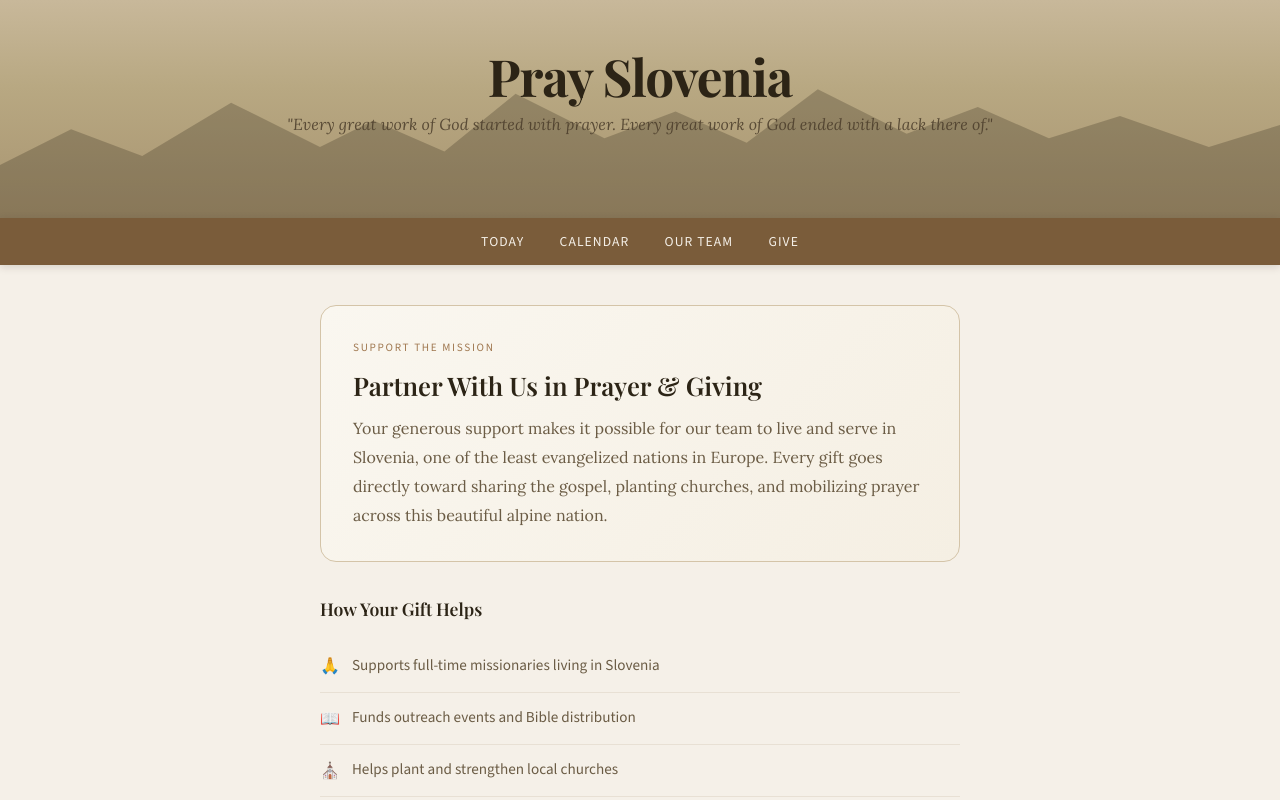
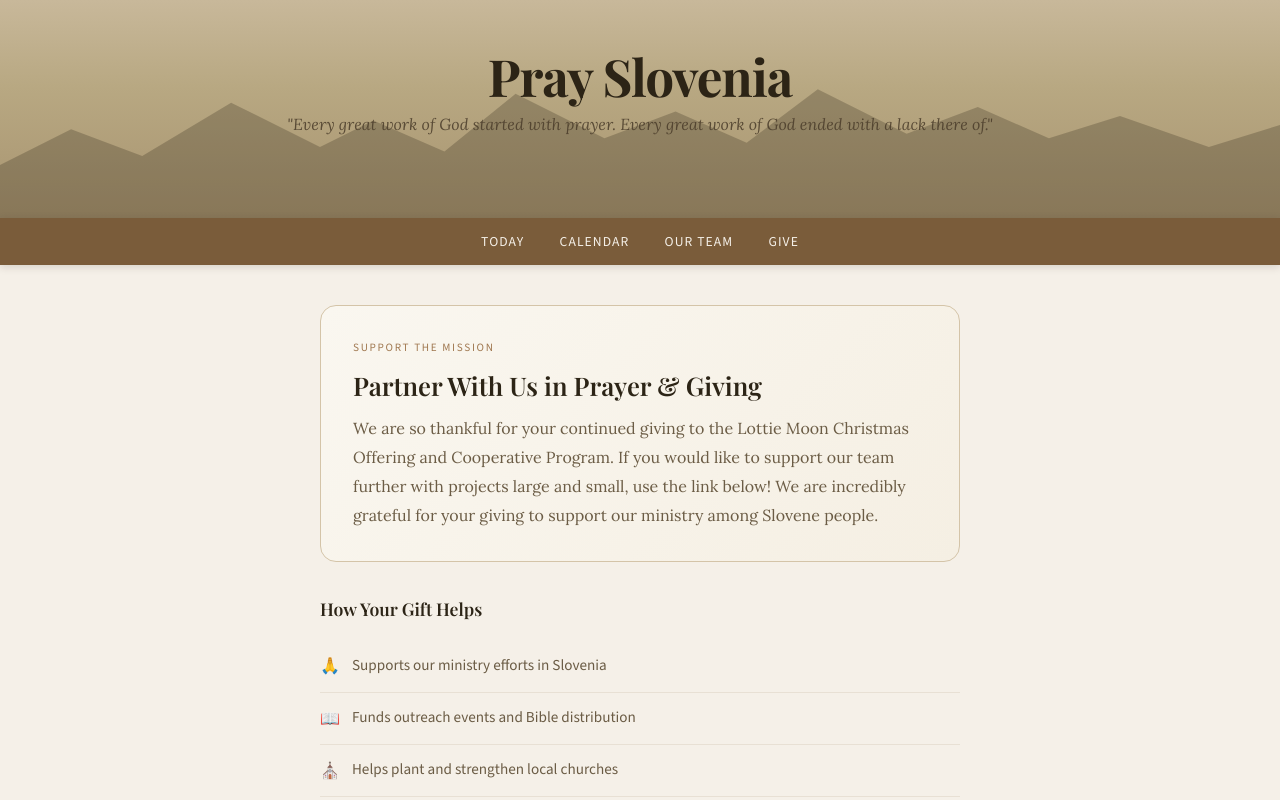
Before and after one commit to rcbrunstetter/pray-slovenia, a Next.js app: page /give in a window 1280 px wide. Shown: the top 800 px of the page. Built offline with nearby package versions, Linux system fonts and the light colour scheme; a web font is replaced by a local one.

Commit message:
Update give page wording

```diff
--- a/src/app/give/page.tsx
+++ b/src/app/give/page.tsx
@@ -4,12 +4,12 @@ export default function GivePage() {
       <div style={{ background: 'linear-gradient(135deg, #faf7f0 0%, #f5efe3 100%)', border: '1px solid #d4c4a8', borderRadius: '16px', padding: '2rem', marginBottom: '2rem' }}>
         <p style={{ fontSize: '0.7rem', fontWeight: 500, letterSpacing: '0.15em', textTransform: 'uppercase', color: '#a07850', margin: '0 0 0.75rem 0' }}>Support the Mission</p>
         <h2 style={{ fontFamily: "'Playfair Display', serif", fontSize: '1.6rem', fontWeight: 600, color: '#2c2416', marginBottom: '0.75rem', lineHeight: 1.3 }}>Partner With Us in Prayer &amp; Giving</h2>
-        <p style={{ fontFamily: "'Lora', serif", fontSize: '1rem', color: '#6b5c45', lineHeight: 1.8, margin: 0 }}>Your generous support makes it possible for our team to live and serve in Slovenia, one of the least evangelized nations in Europe. Every gift goes directly toward sharing the gospel, planting churches, and mobilizing prayer across this beautiful alpine nation.</p>
+        <p style={{ fontFamily: "'Lora', serif", fontSize: '1rem', color: '#6b5c45', lineHeight: 1.8, margin: 0 }}>We are so thankful for your continued giving to the Lottie Moon Christmas Offering and Cooperative Program. If you would like to support our team further with projects large and small, use the link below! We are incredibly grateful for your giving to support our ministry among Slovene people.</p>
       </div>
       <h3 style={{ fontFamily: "'Playfair Display', serif", fontSize: '1.1rem', fontWeight: 600, color: '#2c2416', marginBottom: '1rem' }}>How Your Gift Helps</h3>
       <div style={{ display: 'flex', alignItems: 'center', gap: '0.75rem', padding: '0.75rem 0', borderBottom: '1px solid #e8e0d4' }}>
         <span>🙏</span>
-        <span style={{ fontSize: '0.95rem', color: '#6b5c45' }}>Supports full-time missionaries living in Slovenia</span>
+        <span style={{ fontSize: '0.95rem', color: '#6b5c45' }}>Supports our ministry efforts in Slovenia</span>
       </div>
       <div style={{ display: 'flex', alignItems: 'center', gap: '0.75rem', padding: '0.75rem 0', borderBottom: '1px solid #e8e0d4' }}>
         <span>📖</span>
```
